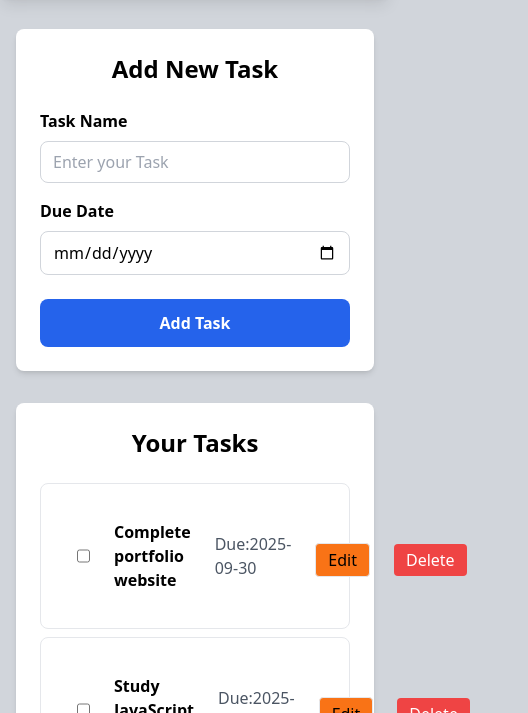
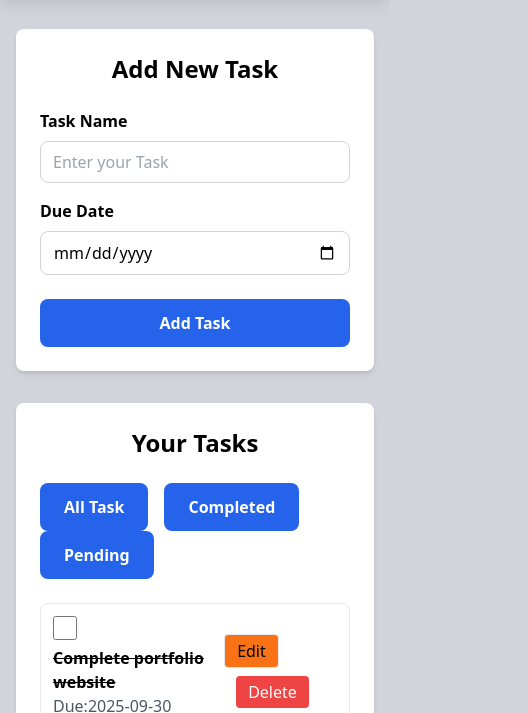
Before and after one commit to Yvette334/task, a plain HTML site: page index.html in a window 390 px wide. Shown: the part 131-844 px from the top of the page, 528 px wide, since content can reach past the window. Drawn offline with nearby package versions, Linux system fonts and the light colour scheme.

Commit message:
Added responsive in

```diff
--- a/index.html
+++ b/index.html
@@ -45,7 +45,26 @@
       </div>
       <div class="bg-white rounded-lg shadow-md p-6 mx-auto max-w-4xl">
         <h2 class="text-2xl font-semibold mb-6 text-center">Your Tasks</h2>
-        <div id="task"></div>
+        <button
+          type="submit"
+          onclick="alltask()"
+          class="bg-blue-600 text-white text-center space-x-8 mr-4 py-3 px-6 font-semibold rounded-lg hover:bg-blue-700 transition duration-300"
+        >
+          All Task</button
+        ><button
+          type="submit"
+          onclick="allcompleted()"
+          class="bg-blue-600 text-white py-3 mr-4 px-6 font-semibold rounded-lg hover:bg-blue-700 transition duration-300"
+        >
+          Completed</button
+        ><button
+          type="submit"
+          onclick="allpending()"
+          class="bg-blue-600 text-white py-3 px-6 font-semibold rounded-lg hover:bg-blue-700 transition duration-300"
+        >
+          Pending
+        </button>
+        <div class="py-6" id="task"></div>
       </div>
     </main>
     <script src="script.js"></script>
--- a/script.js
+++ b/script.js
@@ -38,25 +38,30 @@ function showtask() {
   taskdiv.innerHTML = ""
   sampletasks.forEach(function (taskitem) {
     let taskelement = document.createElement("div")
-    taskelement.className = "p-3 mb-2 border rounded-lg"
+    taskelement.className =
+      "flex items-center justify-between p-3 mb-2 border rounded-lg"
     if (taskitem.status === "completed") {
       taskelement.className =
-        "flex items-center justify-between p-3 mb-2 border rounded-lg  bg-green-500"
+        "bg-green-500  flex items-center justify-between p-3 border rounded-lg "
     }
     taskelement.innerHTML = `
-    <div class=" flex p-6 justify-between space-x-6 items-center">
+    <div class="items-center">
     <input
         type="checkbox"
         ${taskitem.status === "completed" ? "checked" : ""}
         onchange="markComplete(${taskitem.id})"
         class="w-6 h-6 border-2 rounded "
       >
-    <h3 class ="font-semibold"> ${taskitem.name}</h3>
-    <p class="text-gray-600">Due:${taskitem.dueDate}</p>
-    <button onclick= "edit(${
+    <h3 class ="font-semibold line-through flex justify-between"> ${
+      taskitem.name
+    }</h3>
+    <p class="text-gray-600 ">Due:${taskitem.dueDate}</p>
+    </div>
+    <div class="space-x-3">
+    <button  onclick="edit(${
       taskitem.id
     })" class="mt-2 border bg-orange-500 text-black px-3 py-1 rounded">Edit</button>
-    <button onclick= "deletetask(${
+    <button  onclick= "deletetask(${
       taskitem.id
     })" class="mt-2 bg-red-500 text-white px-3 py-1 rounded">Delete</button>
     </div>
@@ -99,20 +104,6 @@ function deletetask(taskid) {
   showtask()
   save()
 }
-function toggle(taskid) {
-  const task = sampletasks.find(function (task) {
-    return task.id === taskid
-  })
-  if (task) {
-    if (task.status === "completed") {
-      task.status = "pending"
-    } else {
-      task.status = "completed"
-    }
-    save()
-    showtask()
-  }
-}
 function markComplete(taskid) {
   const task = sampletasks.find((task) => task.id === taskid)
   if (task) {
@@ -121,6 +112,13 @@ function markComplete(taskid) {
     showtask()
   }
 }
+function alltask(taskid) {
+  return sampletasks.filter((status) => {
+    return taskid.status.include(taskid)
+  })
+}
+
+
 function edit(taskid) {
   const task = sampletasks.find(function (task) {
     return task.id === taskid
```
